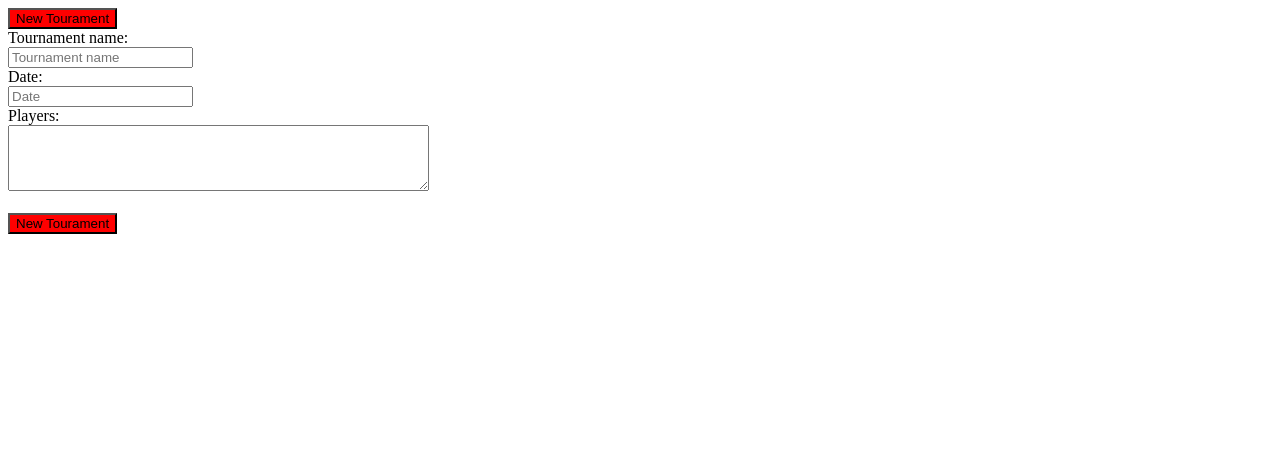
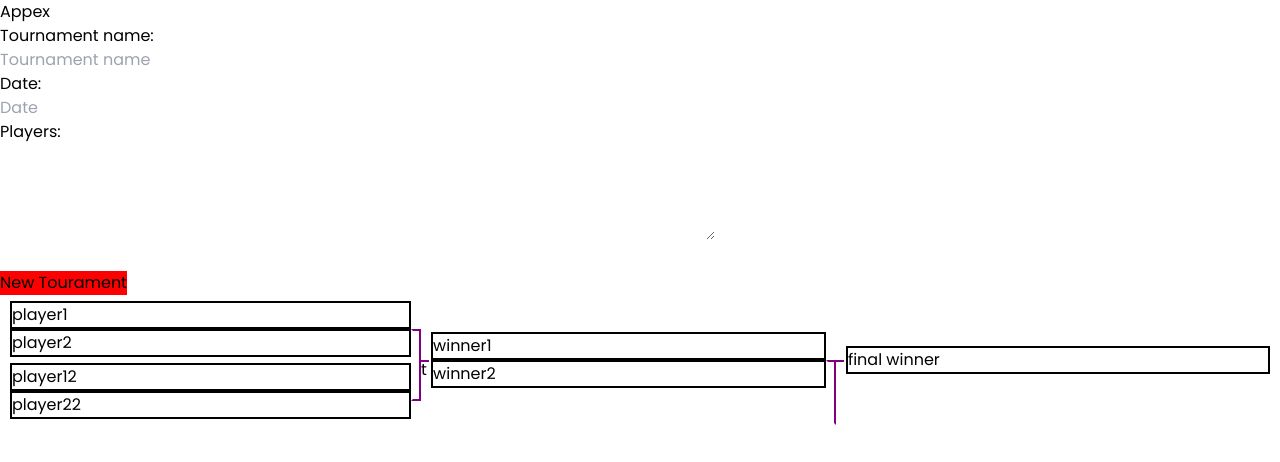
Before and after one commit to ArvidWedtstein/Appex-Tournaments, a Nuxt app in the folder frontend/: page /overview in a window 1280 px wide. Shown: the top 462 px of the page. Built offline with nearby package versions, Linux system fonts and the light colour scheme.

Commit message:
gitt opp på tailwind foreløbig.
Co-authored-by: Aleksander Vaage <alVaage@users.noreply.github.com>

```diff
--- a/frontend/app.vue
+++ /dev/null
@@ -1,71 +0,0 @@
-
-<template>
-  <div>
-    <button class="newTournament" type="button">New Tourament</button>
-    <form>
-      <label for="tname">Tournament name:</label><br>
-      <input type="text" id="tname" name="tname" placeholder="Tournament name"><br>
-      <label for="tdate">Date:</label><br>
-      <input type="text" id="tdate" name="tdate" placeholder="Date"><br>
-      <label for="tplayers">Players:</label><br>
-      <!--<textarea id="tplayers" v-model="players" name="tplayers" rows="4" cols="50"></textarea><br><br>-->
-      <textarea id="tplayers" name="tplayers" rows="4" cols="50"></textarea><br><br>
-      <button class="newTournament" v-on:click="newTournament()" type="button">New Tourament</button>
-      <!--<input type="submit" value="Submit">-->
-    </form>
-    <div class="tournament-brackets">
-      <div class="bracket">
-        <div class="round" v-for="(round, index) in rounds" :key="index" :class="['round-' + round]" >
-          <div class="match" v-for="(match, matchIndex) in round" :key="matchIndex" >
-            <div class="match__content">
-              <div class="matchplayer">
-                <button v-on:click="match(round)" type="button">{{players[match - 1]}}</button>
-              </div>
-            </div>
-          </div>
-        </div>
-      </div>
-    </div>
-  </div>
-</template>
-
-<script>
-const defaultRounds = [256, 128, 64, 32, 16, 8, 4, 2, 1]
-/*
-      bracketSize: {
-        type: Number,
-        default: 2
-      },
-      */
-export default {
-    name: "Tournaments",
-    data() {
-      return {
-        players: null,
-        bracketSize: 0
-      }
-    },
-    methods: {
-      newTournament() {
-        const field = document.getElementsById("tplayers").value;
-        this.players = field.split("\n");
-        console.log(this.players)
-        this.bracketSize = this.players.length;
-        console.log(this.bracketSize)
-        this.$nuxt.refresh;
-      },
-      match(matchInt) {
-        const field = document.getElementByClass(`round-${matchInt}`).firstChild.firstChild.firstChild.firstChild.innerHTML = "test";
-        console.log(document.getElementByClass(`round-${matchInt * 2}`).firstChild.firstChild.firstChild.firstChild.innerHTML)
-      }
-    },
-    mounted() {
-
-    },
-    computed: {
-      rounds () {
-        return defaultRounds.filter(rounds => rounds <= this.bracketSize)
-      }
-    }
-}
-</script>
--- /dev/null
+++ b/frontend/layouts/default.vue
@@ -0,0 +1,13 @@
+<template>
+    <div class="design-container">
+      <h1 id="logo">Appex</h1>
+    </div>
+    <slot/>
+
+
+</template>
+
+<style lang="scss">
+    @import url('https://fonts.googleapis.com/css2?family=Poppins:ital,wght@0,100;0,200;0,300;0,400;0,500;0,600;0,700;0,800;0,900;1,100;1,200;1,300;1,400;1,500;1,600;1,700;1,800;1,900&display=swap');
+
+</style>
--- a/frontend/nuxt.config.ts
+++ b/frontend/nuxt.config.ts
@@ -1,5 +1,6 @@
 import { defineNuxtConfig } from 'nuxt3'
 
 export default defineNuxtConfig({
-    css: ['~/style.scss']
+    css: ['~/style.scss'],
+    buildModules: ['@nuxtjs/tailwindcss']
 })
--- /dev/null
+++ b/frontend/pages/index.vue
@@ -0,0 +1,52 @@
+
+
+<template>
+    <div class="design-container">
+
+      <!--<img src="./Assets/images/darkLogos.png">-->
+      <div class="pg1-content-container">
+        <h1>Velkommen til Appex tournament</h1>
+        <div class="pg1-btn-container">
+          <button class="btn-blue">Lag nytt tournament</button>
+          <button class="btn-dark">Se tidligere tournaments</button>
+        </div>
+      </div>
+
+    </div>
+</template>
+
+<script>
+
+export default {
+    name: "Tournaments",
+    data() {
+      return {
+
+      }
+    }
+}
+</script>
+
+
+
+
+<style lang="scss">
+$backclr: #edece9;
+
+#logo{
+        text-align: center;
+        width: 245px;
+        position: absolute;
+        left: 60px;
+        top: 50px;
+    }
+
+.pg1-content-container{
+  width: 500px;
+  margin-top: 0vh;
+  background-color: hotpink;
+  text-align: center;
+
+
+}
+</style>
--- /dev/null
+++ b/frontend/pages/overview.vue
@@ -0,0 +1,92 @@
+
+
+<template>
+<div>
+    <form>
+      <label for="tname">Tournament name:</label><br>
+      <input type="text" id="tname" name="tname" placeholder="Tournament name"><br>
+      <label for="tdate">Date:</label><br>
+      <input type="text" id="tdate" name="tdate" placeholder="Date"><br>
+      <label for="tplayers">Players:</label><br>
+      <!--<textarea id="tplayers" v-model="players" name="tplayers" rows="4" cols="50"></textarea><br><br>-->
+      <textarea id="tplayers" name="tplayers" rows="4" cols="50"></textarea><br><br>
+      <button class="newTournament" v-on:click="newTournament()" type="button">New Tourament</button>
+      <!--<input type="submit" value="Submit">-->
+    </form>
+    <div class="tournament-brackets">
+      <div class="bracket">
+        <div class="round" v-for="round in matches" :key="round">
+            <div class="match" v-for="match in round" :key="match">
+                <div class="match__content"></div>
+                    <div class="matchplayer" v-for="player in match" :key="player">
+                        <button class="player" v-on:click="matchWin(player)" type="button">{{player}}</button>
+                    </div>
+                </div>
+            </div>
+        </div>
+        <!--<div class="round" v-for="round in rounds" :class="['round-' + 2]" >
+          <p>{{rounds}}</p>
+
+          <div class="match" v-for="(match, matchIndex) in rounds[0]" :key="matchIndex" >
+            <p>{{round}}</p>
+            <div class="match__content">
+              <div class="matchplayer">
+                <button class="player" v-on:click="matchWin(players[match - 1])" type="button">{{players[match - 1]}}</button>
+              </div>
+            </div>
+            </div>
+            </div>-->
+    </div>
+  </div>
+</template>
+
+<script>
+const defaultRounds = [256, 128, 64, 32, 16, 8, 4, 2, 1];
+export default {
+    name: "Tournaments",
+    data() {
+      return {
+        players: null,
+        bracketSize: 0,
+        matches: [
+          [
+            ['player1', 'player2'],
+            ['player12', 'player22']
+          ],
+          [
+            ['winner1', "winner2"]
+          ],
+          [
+              ['final winner']
+          ]
+        ]
+      }
+    },
+    methods: {
+      newTournament() {
+        const field = document.getElementById("tplayers").value;
+        this.players = field.split("\n");
+        console.log(this.players)
+        this.bracketSize = this.players.length;
+        console.log(this.bracketSize)
+
+      },
+      matchWin(value) {
+        //const playerfield = document.getElementByClass(`round-${matchInt}`).getElementByClass("player")
+        console.log(value)
+      }
+    },
+    mounted() {
+
+    },
+    computed: {
+      rounds () {
+        return defaultRounds.filter(rounds => rounds <= this.bracketSize)
+      }
+    }
+}
+</script>
+
+<style lang="scss">
+
+</style>
--- a/frontend/style.scss
+++ b/frontend/style.scss
@@ -1,4 +1,7 @@
 @use "sass:math";
+@import url('https://fonts.googleapis.com/css2?family=Poppins:ital,wght@0,100;0,200;0,300;0,400;0,500;0,600;0,700;0,800;0,900;1,100;1,200;1,300;1,400;1,500;1,600;1,700;1,800;1,900&display=swap');
+
+$backclr: #edece9;
 .newTournament {
     background: red;
 }
@@ -8,7 +11,11 @@
 *::before {
     box-sizing: border-box;
 }
-
+body{
+    margin: 0;
+    padding: 0;
+    font-family: 'Poppins', sans-serif;
+}
 .bracket {
     display: flex;
 }
@@ -33,7 +40,9 @@
 .round:last-child .match::after {
     display: none;
 }
-
+.round:last-child .match::before {
+    display: none;
+}
 .match {
     display: flex;
     flex-direction: column;
@@ -44,13 +53,13 @@
     position: relative;
     vertical-align: middle;
     &::before {
-        content: "";
+        content: "t";
         display: block;
         min-height: 20px;
         border-left: 2px solid purple;
         position: absolute;
         left: -10px;
-        top: 50%;
+        top: 60%;
         margin-top: -15px;
         margin-left: -2px;
     }
```
Also changed, not shown: frontend/Assets/images/logoDark.png (added).
